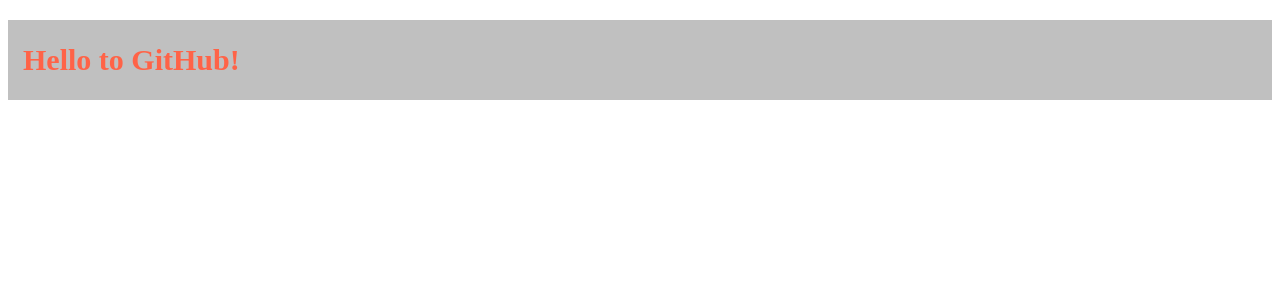
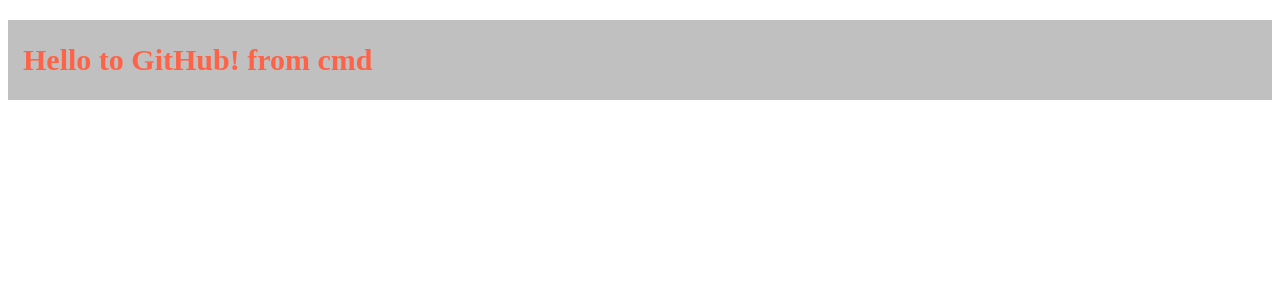
Before and after one commit to zenterua/AngularGit, an Angular app: page / in a window 1280 px wide. Shown: the top 300 px of the page. Built offline with nearby package versions, Linux system fonts and the light colour scheme.

Commit message:
commit from cmd

```diff
--- a/src/app/home/home.component.html
+++ b/src/app/home/home.component.html
@@ -1 +1 @@
-<h1>Hello to GitHub!</h1>
+<h1>Hello to GitHub! from cmd</h1>
```
